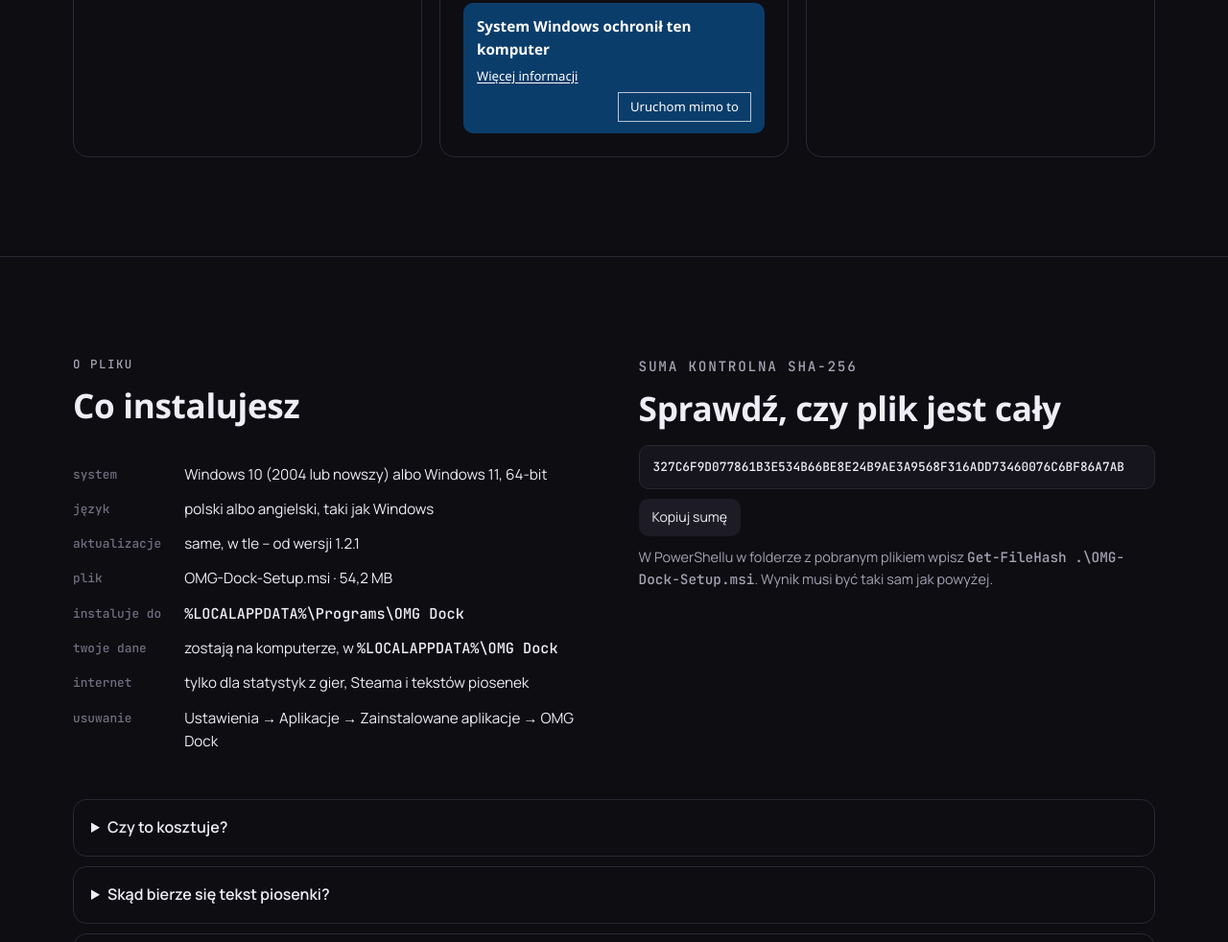
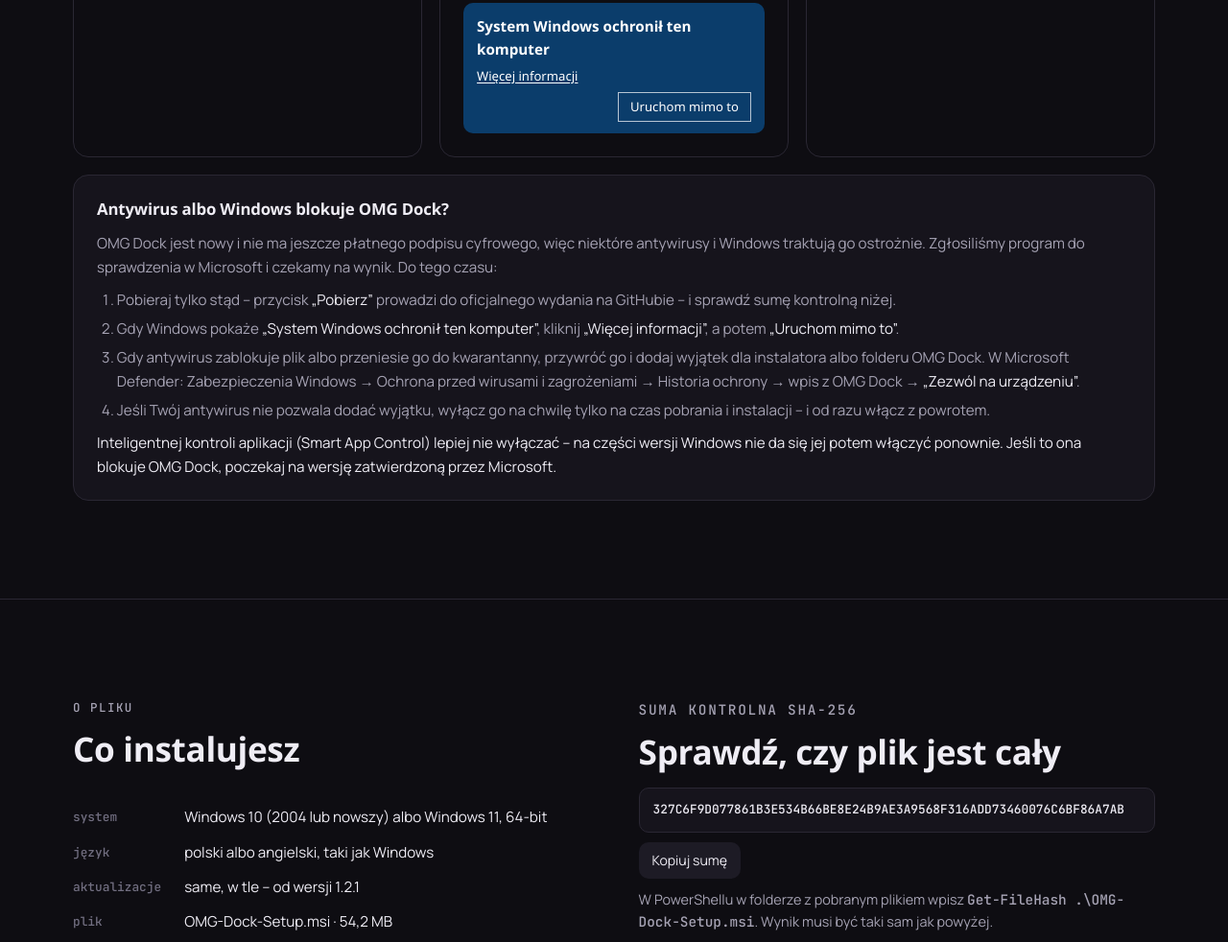
Before and after one commit to PjooteRek/omgduck, a plain HTML site: page index.html in a window 1280 px wide. Shown: the part 4077-5059 px from the top of the page at 96% size. Drawn offline with Linux system fonts and the light colour scheme; no server answers; a web font is replaced by a local one.

Commit message:
Strona: co zrobic, gdy antywirus albo Windows blokuje OMG Dock
Co-Authored-By: Claude Opus 5.5 <noreply@anthropic.com>

```diff
--- a/index.html
+++ b/index.html
@@ -252,6 +252,12 @@ section.news { padding-block: 28px 36px; }
 .smartscreen b { font-size: .95rem; }
 .smartscreen u { text-decoration: underline; text-underline-offset: 2px; }
 .smartscreen span { justify-self: end; border: 1px solid rgba(255,255,255,.7); padding: 4px 12px; }
+.av { margin-top: 18px; padding: 22px 24px; border-radius: 16px; border: 1px solid var(--line); background: var(--surface); display: grid; gap: 10px; }
+.av h3 { font-size: 1.05rem; }
+.av p, .av li { margin: 0; color: var(--muted); font-size: .95rem; }
+.av ol { margin: 0; padding-left: 1.3rem; display: grid; gap: 6px; }
+.av q { quotes: "„" "”"; color: var(--text); }
+.av .warn { color: var(--text); }
 
 /* ---------- facts ---------- */
 .facts { display: grid; grid-template-columns: minmax(0, 1fr) minmax(0, 1fr); gap: clamp(24px, 4vw, 56px); }
@@ -478,6 +484,17 @@ footer .wrap { display: flex; flex-wrap: wrap; justify-content: space-between; g
         </div>
         <div class="step"><h3>Najedź na górę ekranu</h3><p>Wyspa czeka na środku u góry. Ustawienia otworzysz zębatką albo prawym kliknięciem na wyspie.</p></div>
       </div>
+      <div class="av" id="antywirus">
+        <h3>Antywirus albo Windows blokuje OMG Dock?</h3>
+        <p>OMG Dock jest nowy i nie ma jeszcze płatnego podpisu cyfrowego, więc niektóre antywirusy i Windows traktują go ostrożnie. Zgłosiliśmy program do sprawdzenia w Microsoft i czekamy na wynik. Do tego czasu:</p>
+        <ol>
+          <li>Pobieraj tylko stąd – przycisk <q>Pobierz</q> prowadzi do oficjalnego wydania na GitHubie – i sprawdź sumę kontrolną niżej.</li>
+          <li>Gdy Windows pokaże <q>System Windows ochronił ten komputer</q>, kliknij <q>Więcej informacji</q>, a potem <q>Uruchom mimo to</q>.</li>
+          <li>Gdy antywirus zablokuje plik albo przeniesie go do kwarantanny, przywróć go i dodaj wyjątek dla instalatora albo folderu OMG Dock. W Microsoft Defender: Zabezpieczenia Windows → Ochrona przed wirusami i zagrożeniami → Historia ochrony → wpis z OMG Dock → <q>Zezwól na urządzeniu</q>.</li>
+          <li>Jeśli Twój antywirus nie pozwala dodać wyjątku, wyłącz go na chwilę tylko na czas pobrania i instalacji – i od razu włącz z powrotem.</li>
+        </ol>
+        <p class="warn">Inteligentnej kontroli aplikacji (Smart App Control) lepiej nie wyłączać – na części wersji Windows nie da się jej potem włączyć ponownie. Jeśli to ona blokuje OMG Dock, poczekaj na wersję zatwierdzoną przez Microsoft.</p>
+      </div>
     </div>
   </section>
 
@@ -510,7 +527,7 @@ footer .wrap { display: flex; flex-wrap: wrap; justify-content: space-between; g
         <details><summary>Skąd bierze się tekst piosenki?</summary><p>Z otwartej bazy lrclib.net, z której korzystają odtwarzacze muzyki. Wysyłany jest tylko tytuł i wykonawca. Gdy utwór nie ma tekstu z czasami, panel po prostu się nie pokazuje.</p></details>
         <details><summary>Czy spowalnia gry?</summary><p>Zwinięta wyspa zużywa około 0,2–0,5% procesora i oddaje systemowi pamięć, więc w Menedżerze zadań widać około 60 MB. W trybie gry zatrzymuje animacje, a przy pełnym ekranie może się całkiem schować.</p></details>
         <details><summary>Skąd jest rating przy meczach FACEIT?</summary><p>FACEIT nie podaje ratingu, więc OMG Dock liczy go publicznym wzorem HLTV 1.0 z Twoich zabójstw, śmierci i rund z wieloma fragami. 1.00 to przeciętny mecz.</p></details>
-        <details><summary>Dlaczego Windows ostrzega przed instalatorem?</summary><p>Bo instalator nie jest podpisany płatnym certyfikatem. To ostrzeżenie pojawia się przy każdym niepodpisanym programie. Sumę kontrolną możesz sprawdzić powyżej.</p></details>
+        <details><summary>Dlaczego Windows ostrzega przed instalatorem?</summary><p>Bo instalator nie jest podpisany płatnym certyfikatem. To ostrzeżenie pojawia się przy każdym niepodpisanym programie. Zgłosiliśmy OMG Dock do sprawdzenia w Microsoft i czekamy na wynik. Sumę kontrolną możesz sprawdzić powyżej, a co zrobić, gdy blokuje antywirus, jest w części <a href="#antywirus">Instalacja</a>.</p></details>
       </div>
     </div>
   </section>
```
